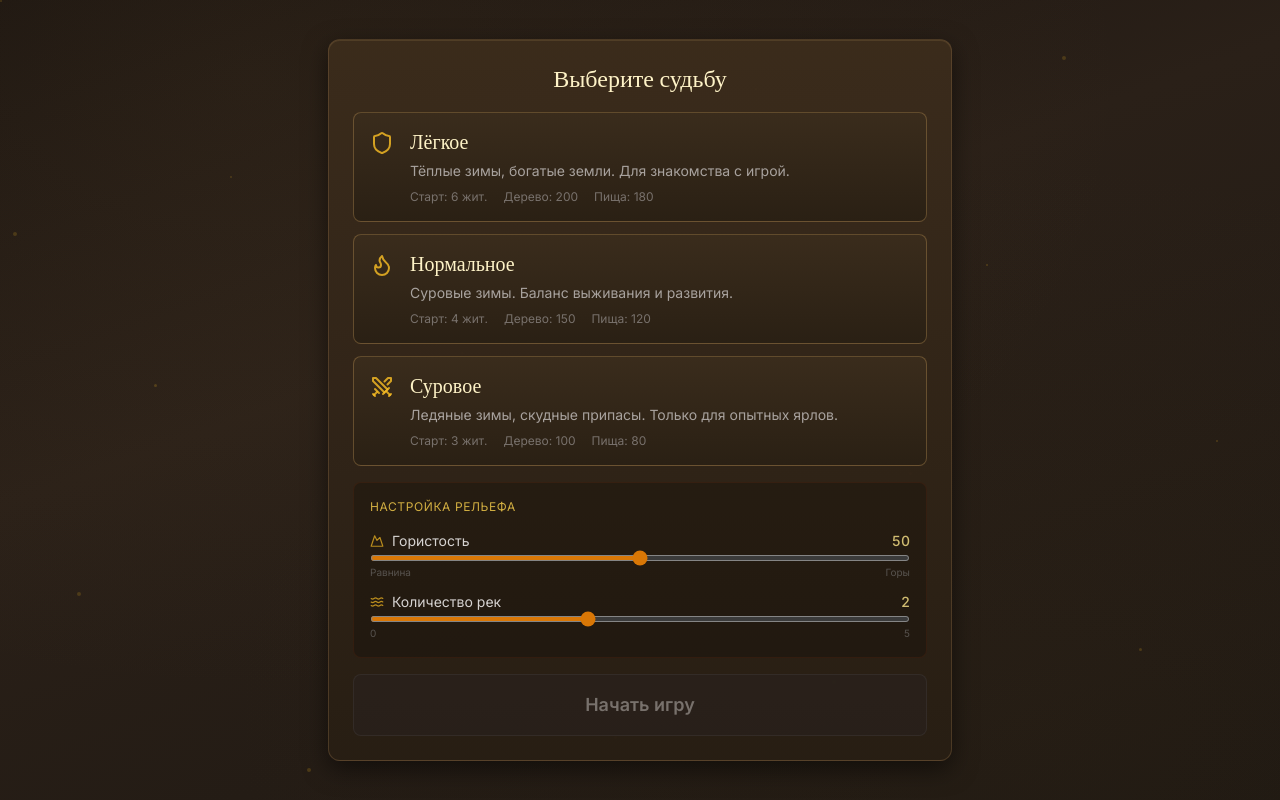
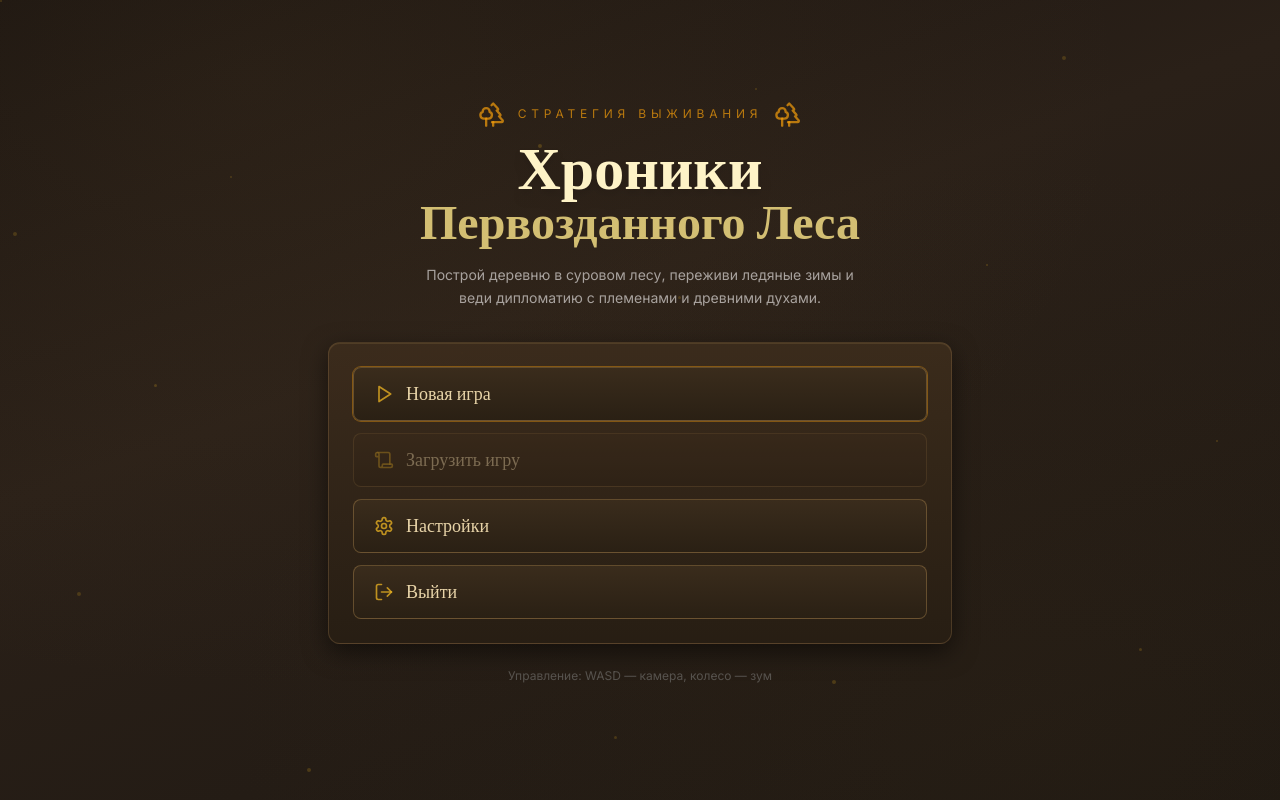
Before and after one commit to sle4666/game_2.5d_village1, a React (Vite) app: page / in a window 1280 px wide. Built offline with nearby package versions, Linux system fonts and the light colour scheme.

Commit message:
update from claude

```diff
--- a/src/components/MainMenu.tsx
+++ b/src/components/MainMenu.tsx
@@ -1,7 +1,10 @@
-import { useState } from 'react';
-import { Trees, Flame, Swords, Shield, Mountain, Waves } from 'lucide-react';
+import { useState, useEffect } from 'react';
+import { Trees, Scroll, Settings, LogOut, Flame, Swords, Shield, Mountain, Waves, Play, ArrowLeft } from 'lucide-react';
 import type { DifficultyId, TerrainConfig } from '@/game/types';
 import { DIFFICULTIES } from '@/game/constants';
+import SettingsPanel from './SettingsPanel';
+import { initAudio } from '@/game/AudioSystem';
+import { hasSave } from '@/game/storage';
 
 interface MainMenuProps {
   onStart: (difficulty: DifficultyId, terrain: TerrainConfig) => void;
@@ -14,10 +17,17 @@ const DIFFICULTY_ICONS: Record<DifficultyId, typeof Trees> = {
   hard: Swords,
 };
 
-export default function MainMenu({ onStart }: MainMenuProps) {
+export default function MainMenu({ onStart, onLoad }: MainMenuProps) {
+  const [showDifficulty, setShowDifficulty] = useState(false);
   const [selected, setSelected] = useState<DifficultyId | null>(null);
+  const [showSettings, setShowSettings] = useState(false);
+  const [canLoad, setCanLoad] = useState(false);
   const [hills, setHills] = useState(50);
   const [rivers, setRivers] = useState(2);
+
+  useEffect(() => {
+    setCanLoad(hasSave());
+  }, []);
 
   const handleStart = () => {
     if (!selected) return;
@@ -46,40 +56,73 @@ export default function MainMenu({ onStart }: MainMenuProps) {
       </div>
 
       <div className="relative z-10 w-full max-w-2xl px-6">
-        <div className="wood-panel rounded-xl p-6 animate-float-in">
+        {/* ---- Landing screen ---- */}
+        {!showDifficulty ? (
+          <div className="animate-float-in">
+            {/* Title block */}
+            <div className="text-center mb-8">
+              <div className="flex items-center justify-center gap-3 text-amber-500/70 mb-3">
+                <Trees size={28} />
+                <span className="tracking-[0.4em] text-xs uppercase">Стратегия выживания</span>
+                <Trees size={28} />
+              </div>
+              <h1 className="font-display text-5xl md:text-6xl font-bold text-amber-100 leading-tight drop-shadow-lg">
+                Хроники
+              </h1>
+              <h2 className="font-display text-4xl md:text-5xl font-semibold text-amber-200/80 leading-tight">
+                Первозданного Леса
+              </h2>
+              <p className="mt-4 text-stone-400 text-sm max-w-md mx-auto leading-relaxed">
+                Построй деревню в суровом лесу, переживи ледяные зимы и веди
+                дипломатию с племенами и древними духами.
+              </p>
+            </div>
+
+            {/* Menu buttons */}
+            <div className="wood-panel rounded-xl p-6">
+              <div className="flex flex-col gap-3">
+                <MenuButton icon={Play} label="Новая игра" onClick={() => { initAudio(); setShowDifficulty(true); }} primary />
+                <MenuButton icon={Scroll} label="Загрузить игру" onClick={onLoad} disabled={!canLoad} />
+                <MenuButton icon={Settings} label="Настройки" onClick={() => { initAudio(); setShowSettings(true); }} />
+                <MenuButton icon={LogOut} label="Выйти" onClick={() => window.close()} />
+              </div>
+            </div>
+
+            <p className="text-center text-stone-600 text-xs mt-6 pb-4">
+              Управление: WASD — камера, колесо — зум
+            </p>
+          </div>
+        ) : (
+          /* ---- Difficulty selection screen ---- */
+          <div className="wood-panel rounded-xl p-6 animate-float-in" style={{ animationDelay: '0.1s' }}>
             <div className="flex flex-col gap-4">
-            <h3 className="font-display text-2xl text-amber-100 text-center">
-              Выберите судьбу
-            </h3>
+              <div className="flex items-center gap-3 mb-1">
+                <button
+                  className="text-stone-400 hover:text-amber-100 transition-colors"
+                  onClick={() => { setShowDifficulty(false); setSelected(null); }}
+                >
+                  <ArrowLeft size={22} />
+                </button>
+                <h3 className="font-display text-2xl text-amber-100">Выберите судьбу</h3>
+              </div>
 
               <div className="flex flex-col gap-3">
                 {(Object.keys(DIFFICULTIES) as DifficultyId[]).map((id) => {
                   const d = DIFFICULTIES[id];
                   const Icon = DIFFICULTY_ICONS[id];
                   const isSelected = selected === id;
-
                   return (
                     <button
                       key={id}
                       onClick={() => setSelected(id)}
-                    className={`btn-rune rounded-lg p-4 text-left flex items-start gap-4 ${
-                      isSelected ? 'ring-2 ring-amber-400/60' : ''
+                      className={`btn-rune rounded-lg p-4 text-left flex items-start gap-4 transition-all ${
+                        isSelected ? 'ring-2 ring-amber-400/60 bg-amber-900/20' : ''
                       }`}
                     >
-                    <Icon
-                      size={24}
-                      className="mt-0.5 text-amber-400/80 shrink-0"
-                    />
-
+                      <Icon size={24} className="mt-0.5 text-amber-400/80 shrink-0" />
                       <div className="flex-1">
-                      <div className="font-display text-xl text-amber-100">
-                        {d.name}
-                      </div>
-
-                      <div className="text-stone-400 text-sm mt-1">
-                        {d.description}
-                      </div>
-
+                        <div className="font-display text-xl text-amber-100">{d.name}</div>
+                        <div className="text-stone-400 text-sm mt-1">{d.description}</div>
                         <div className="text-stone-500 text-xs mt-2 flex gap-4">
                           <span>Старт: {d.startResources.workers} жит.</span>
                           <span>Дерево: {d.startResources.wood}</span>
@@ -95,7 +138,6 @@ export default function MainMenu({ onStart }: MainMenuProps) {
                 <div className="text-amber-300/80 text-xs uppercase tracking-wider mb-1">
                   Настройка рельефа
                 </div>
-
                 <SliderRow
                   icon={Mountain}
                   label="Гористость"
@@ -108,7 +150,6 @@ export default function MainMenu({ onStart }: MainMenuProps) {
                   rightLabel="Горы"
                   displayValue={String(hills)}
                 />
-
                 <SliderRow
                   icon={Waves}
                   label="Количество рек"
@@ -136,7 +177,12 @@ export default function MainMenu({ onStart }: MainMenuProps) {
               </button>
             </div>
           </div>
+        )}
       </div>
+
+      {showSettings && (
+        <SettingsPanel open={showSettings} onClose={() => setShowSettings(false)} />
+      )}
     </div>
   );
 }
@@ -169,11 +215,8 @@ function SliderRow({
       <div className="flex items-center gap-2 text-stone-300 text-sm">
         <Icon size={14} className="text-amber-400/70" />
         <span className="flex-1">{label}</span>
-        <span className="text-amber-200/80 tabular-nums text-sm font-medium w-6 text-right">
-          {displayValue}
-        </span>
+        <span className="text-amber-200/80 tabular-nums text-sm font-medium w-6 text-right">{displayValue}</span>
       </div>
-
       <input
         type="range"
         min={min}
@@ -183,7 +226,6 @@ function SliderRow({
         onChange={(e) => onChange(Number(e.target.value))}
         className="w-full accent-amber-600 h-1.5"
       />
-
       <div className="flex justify-between text-stone-600 text-[10px]">
         <span>{leftLabel}</span>
         <span>{rightLabel}</span>
@@ -191,3 +233,30 @@ function SliderRow({
     </div>
   );
 }
+
+function MenuButton({
+  icon: Icon,
+  label,
+  onClick,
+  primary,
+  disabled,
+}: {
+  icon: typeof Trees;
+  label: string;
+  onClick: () => void;
+  primary?: boolean;
+  disabled?: boolean;
+}) {
+  return (
+    <button
+      onClick={onClick}
+      disabled={disabled}
+      className={`btn-rune rounded-lg py-3 px-5 flex items-center gap-3 text-left transition-all ${
+        primary ? 'text-amber-100 ring-1 ring-amber-500/40 hover:ring-amber-400/70' : 'text-stone-300'
+      } ${disabled ? 'opacity-40 cursor-not-allowed' : ''}`}
+    >
+      <Icon size={20} className="text-amber-400/70" />
+      <span className="font-display text-lg">{label}</span>
+    </button>
+  );
+}
```
Lines whose indentation alone changed are shown as unchanged.
